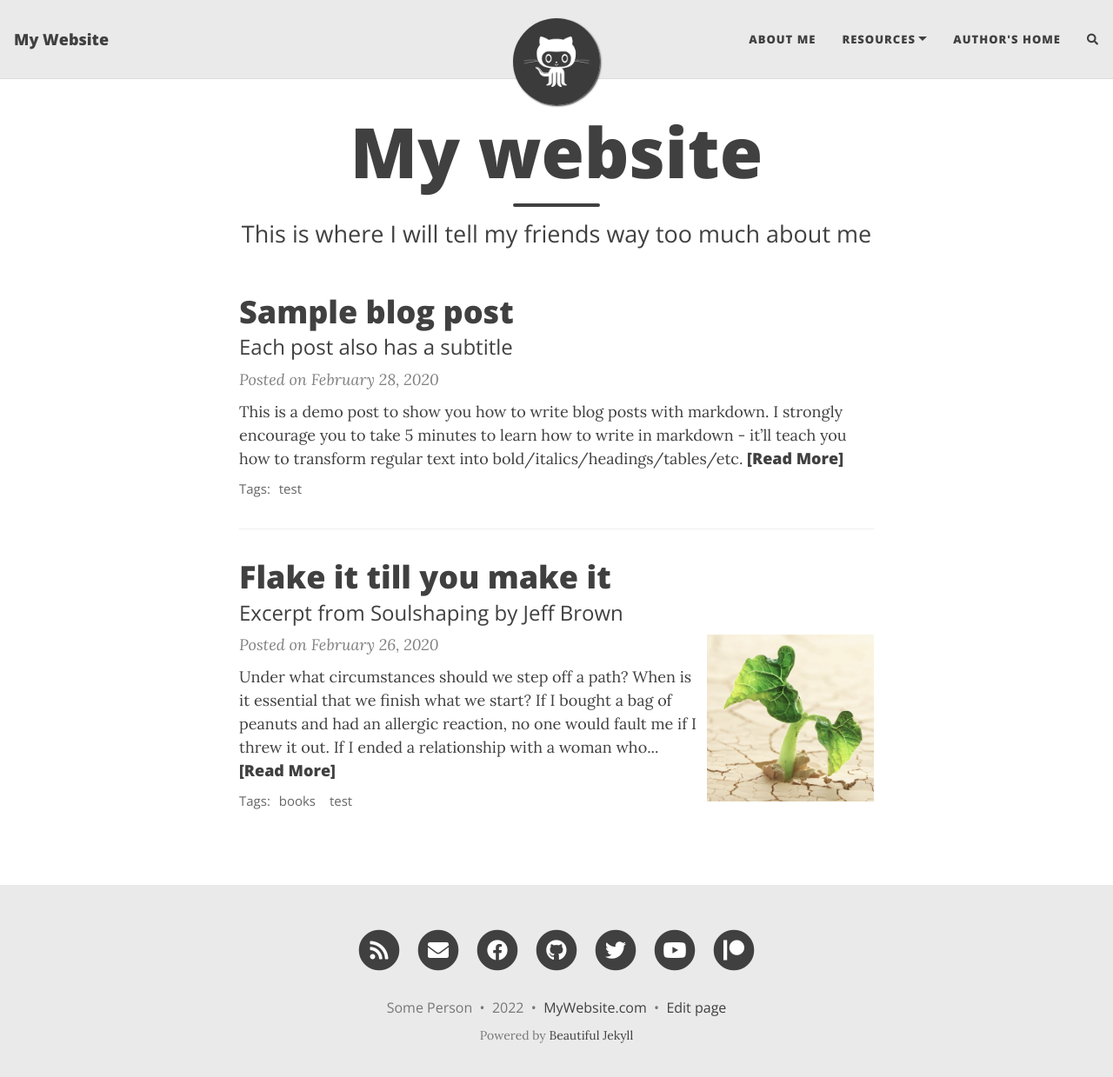
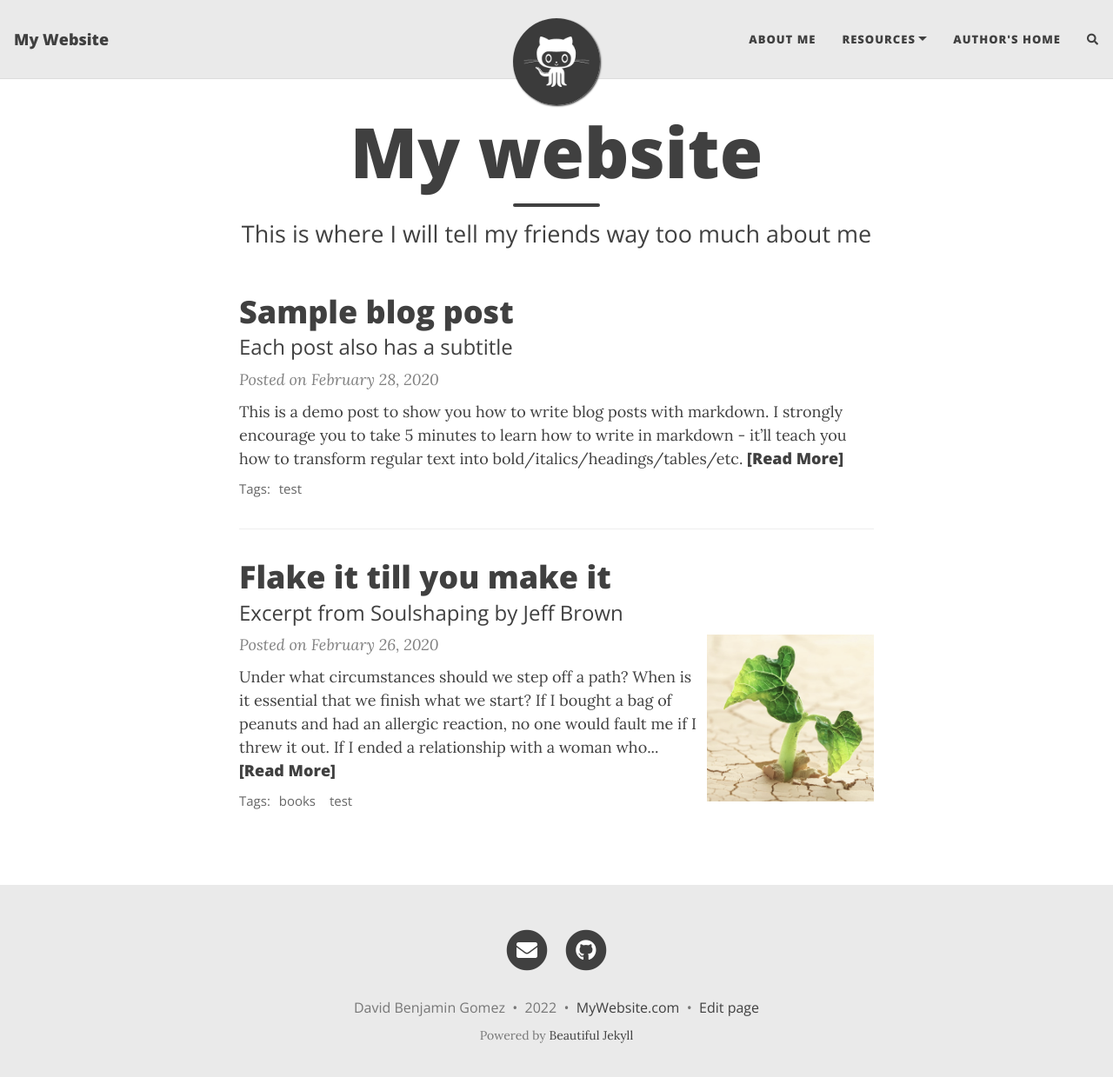
Before and after one commit to dbgomez94/dbgomez94.github.io, a Jekyll site: the page built from index.html, in a window 1280 px wide and 1252 px high. Shown: the top 1239 px of the window at 87% size. Built offline with Jekyll 4.4.1, drawn with Linux system fonts in a browser that asks for light colours; nearby versions of some CDN libraries; the list of posts is cut into pages by our own code; comment, search, counter and statistics services are not loaded; some of the changed lines change nothing that is shown.

Commit message:
initial commit

```diff
--- a/_config.yml
+++ b/_config.yml
@@ -13,7 +13,7 @@
 title: My Website
 
 # Your name to show in the footer
-author: Some Person
+author: David Benjamin Gomez
 
 ###############################################
 # --- List of links in the navigation bar --- #
@@ -49,13 +49,13 @@ round-avatar: true
 # Select the social network links that you want to show in the footer.
 # Uncomment the links you want to show and add your information to each one.
 social-network-links:
-  email: "someone@example.com"
-  rss: true  # remove this line if you don't want to show an RSS link at the bottom
-  facebook: deanattali
+  email: "dbgomez94@gmail.com"
+  # rss: true  # remove this line if you don't want to show an RSS link at the bottom
+  # facebook: deanattali
   github: daattali
-  twitter: daattali
-  patreon: DeanAttali
-  youtube: c/daattali
+  # twitter: daattali
+  # patreon: DeanAttali
+  # youtube: c/daattali
 #  medium: yourname
 #  reddit: yourname
 #  linkedin: daattali
```
